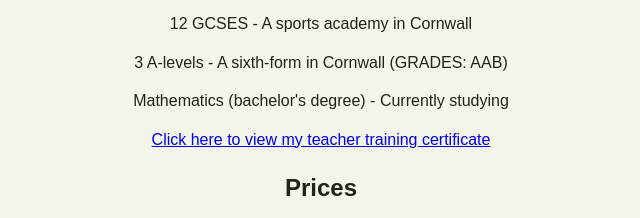
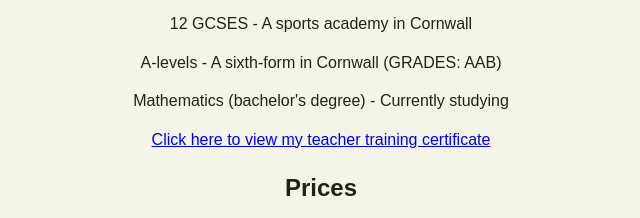
Before and after one commit to jackewingmaths/maths, a plain HTML site: page index.html in a window 1280 px wide. Shown: the part 807-1025 px from the top of the page, 319-959 px from the left. Drawn offline with Linux system fonts and the light colour scheme.

Commit message:
Update index.html

```diff
--- a/index.html
+++ b/index.html
@@ -70,7 +70,7 @@
 
             <h2>Credentials & Certificates</h2>
              <p>12 GCSES - A sports academy in Cornwall</p>
-            <p>3 A-levels - A sixth-form in Cornwall (GRADES: AAB) </p>
+            <p>A-levels - A sixth-form in Cornwall (GRADES: AAB) </p>
             <p>Mathematics (bachelor's degree) - Currently studying</p>
 	<a href="https://mytutor-tutors-academy.thinkific.com/certificates/vkwjdxnvdp">Click here to view my teacher training certificate</a>
 
```
